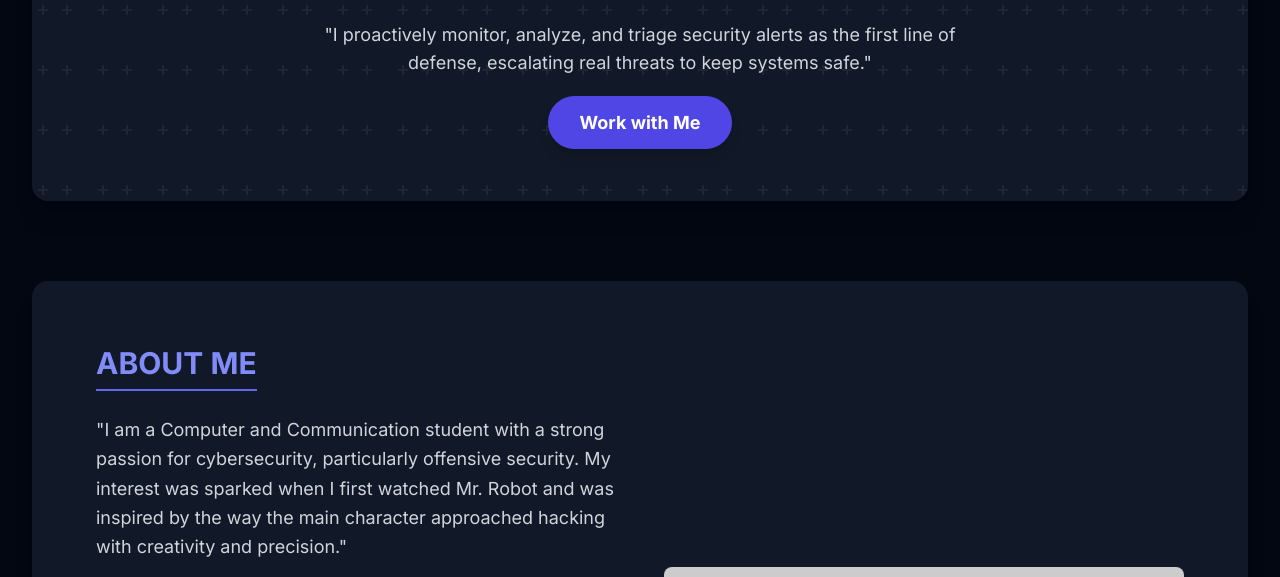
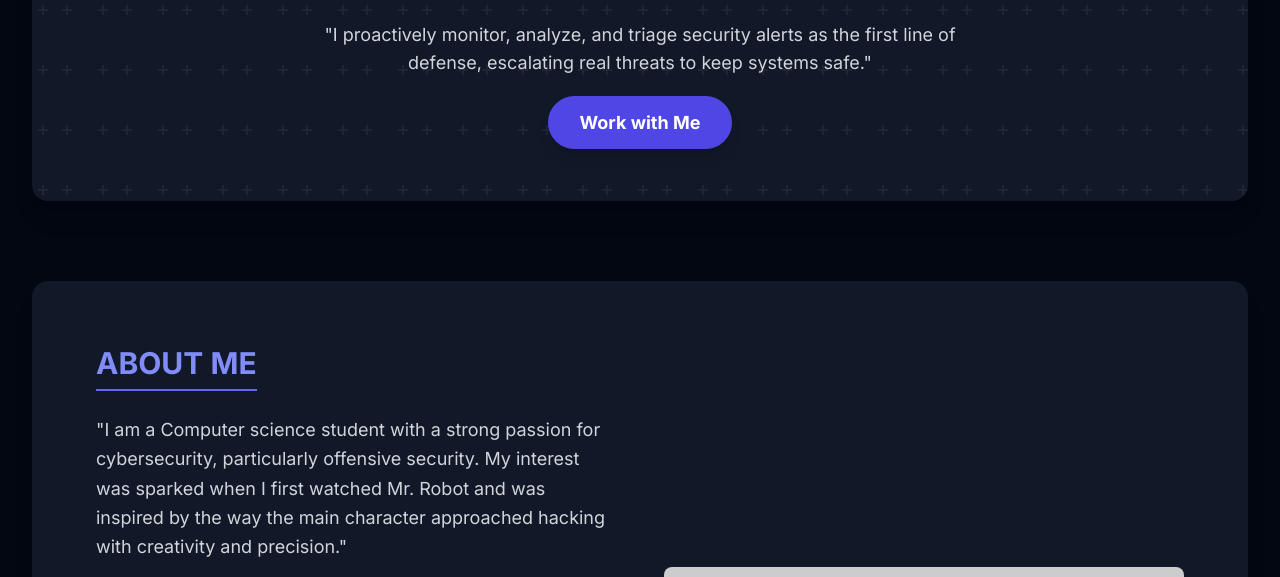
Before and after one commit to ahmed010049/portfolio, a plain HTML site: page index.html in a window 1280 px wide. Shown: the part 379-956 px from the top of the page. Drawn offline with nearby package versions, Linux system fonts and the light colour scheme; placeholder pictures from the web are drawn by us.

Commit message:
Update index.html

```diff
--- a/index.html
+++ b/index.html
@@ -57,7 +57,7 @@
                 <div class="grid grid-cols-1 md:grid-cols-2 gap-12 items-center">
                     <div>
                         <p class="text-gray-300 text-lg leading-relaxed mb-6">
-                            "I am a Computer and Communication student with a strong passion for cybersecurity, particularly offensive security. My interest was sparked when I first watched Mr. Robot and was inspired by the way the main character approached hacking with creativity and precision."
+                            "I am a Computer science student with a strong passion for cybersecurity, particularly offensive security. My interest was sparked when I first watched Mr. Robot and was inspired by the way the main character approached hacking with creativity and precision."
                         </p>
                         <h3 class="text-2xl font-semibold text-white mb-4">What I Do</h3>
                         <ul class="space-y-4 text-gray-400 text-base">
```
